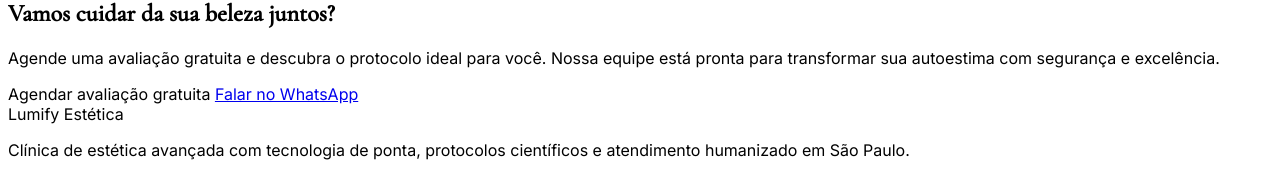
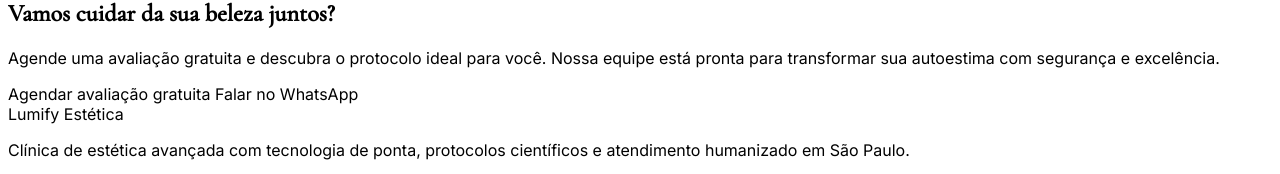
Before and after one commit to PierriBastos/lumify-estetica-clinica, a plain HTML site: page index.html in a window 1280 px wide. Shown: the part 6248-6422 px from the top of the page. Drawn offline with Linux system fonts and the light colour scheme; no server answers; a script that the page names is missing.

Commit message:
remove link do botão Falar no WhatsApp

```diff
--- a/index.html
+++ b/index.html
@@ -488,7 +488,7 @@
       <a class="w-full sm:w-auto bg-[#1A1A1A] text-white text-sm uppercase tracking-widest px-10 py-5 rounded-full hover:bg-black transition-colors duration-300 cursor-pointer" onclick="return false">
         Agendar avalia&ccedil;&atilde;o gratuita
       </a>
-      <a class="w-full sm:w-auto border border-[#1A1A1A] text-[#1A1A1A] text-sm uppercase tracking-widest px-10 py-5 rounded-full hover:bg-[#1A1A1A] hover:text-white transition-colors duration-300" href="#">
+      <a class="w-full sm:w-auto border border-[#1A1A1A] text-[#1A1A1A] text-sm uppercase tracking-widest px-10 py-5 rounded-full hover:bg-[#1A1A1A] hover:text-white transition-colors duration-300 cursor-pointer" onclick="return false">
         Falar no WhatsApp
       </a>
     </div>
```
